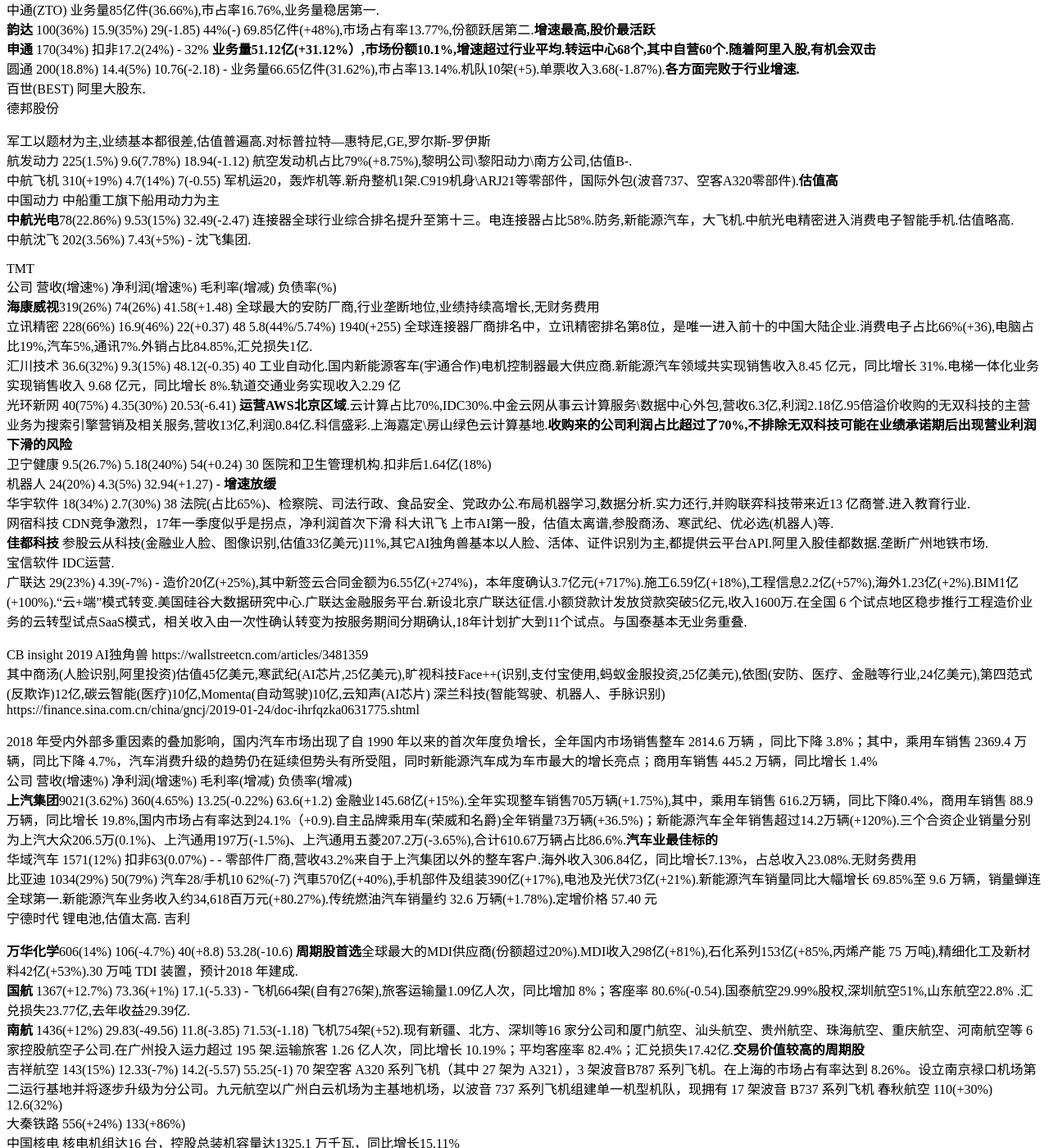
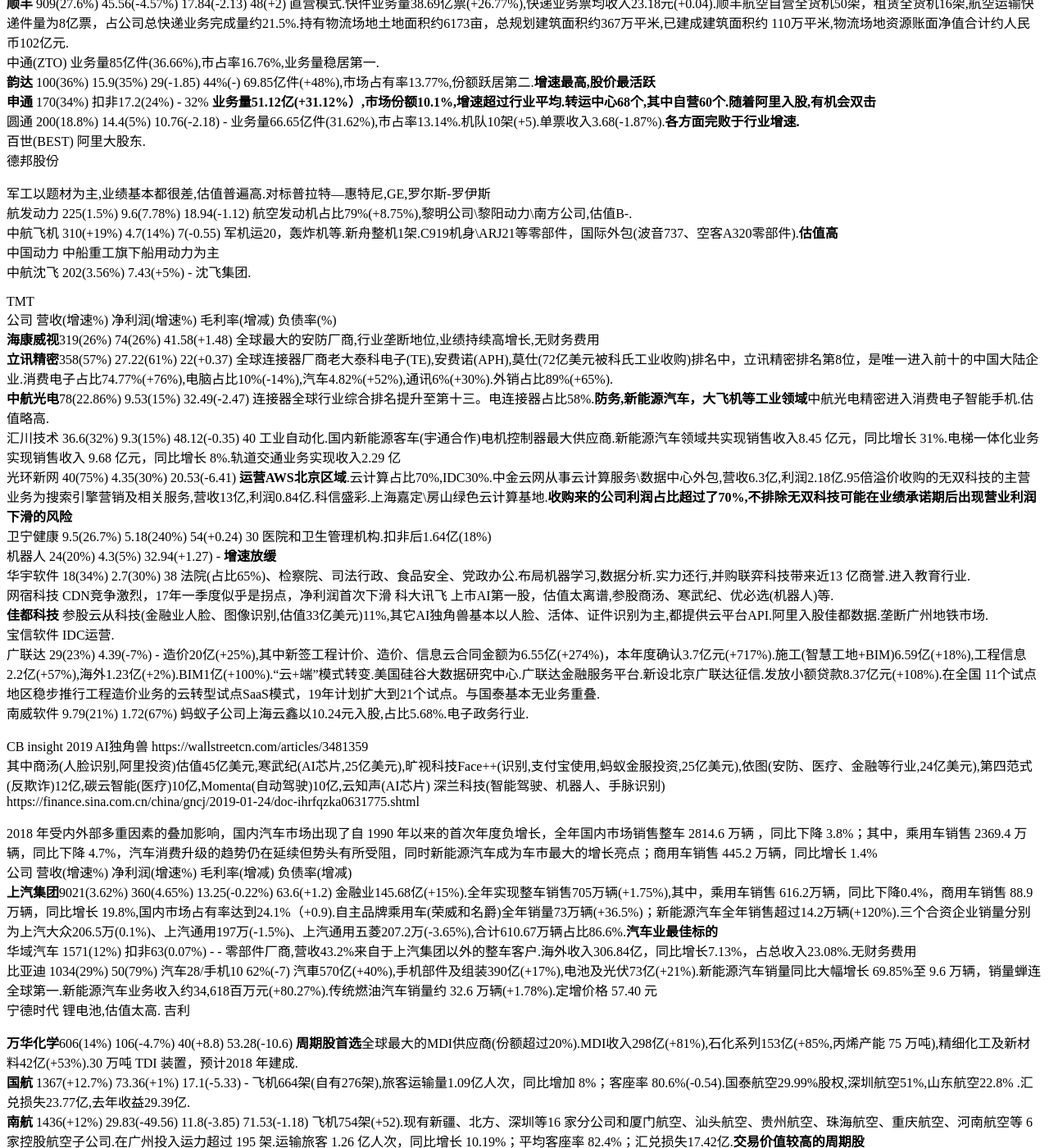
Before and after one commit to kingofhawks/kingofhawks.github.io, a Jekyll site: the page built from _posts/2018-10-27-重点上市公司2018年报汇总.md, in a window 1280 px wide and 1400 px high, scrolled down 10962 px. Shown: the whole window at 82% size. Built offline with Jekyll 4.4.1, drawn with Linux system fonts in a browser that asks for light colours; our own code applies the rules of GitHub Pages for plain Markdown files; some of the changed text lies outside the part shown.

Commit message:
update post

```diff
--- a/_posts/2018-10-27-重点上市公司2018年报汇总.md
+++ b/_posts/2018-10-27-重点上市公司2018年报汇总.md
@@ -64,7 +64,7 @@
 **复星医药**    249(+34%)        27(-13%)       58.94(+4.87)  52(+9.7)      25(63%/8.3%)        3796     药品186亿(+28%,BE共9个:苯磺酸氨氯地平片（施力达）、草酸艾司西酞普兰片（启程）、阿法骨化醇片（立庆）等.心血管、中枢神经、代谢及消化、抗感染、肿瘤、血液、原料药),过亿29个(+8),匹伐他汀增速快.复宏汉霖估值200亿6个单抗（11个适应症）获批临床，其中3个三期;医院25.6亿(+22%),床位4118张(+300);IVD+器械36亿(+13%),达芬奇手术机器人手术量增长超20%.美中互利旗下和睦家,挂号网持股近10%.与Kite Pharma在上海设立合营企业打造免疫治疗产业平台.Alma Lasers营收7.8亿(+14%).国药一致年报中提到复星持股国药产业49%,后者持股国药控股56.79%,相当于间接持股国药控股27.82%。**研发投入资本化占比35%,老板争议大**.完成Gland Pharma 的收购,境外资产占比27%,包括Sisram，瑞典呼吸机器械企业 Breas以及法国药品分销公司Tridem Pharma.**奥鸿药业**由于奥德金小牛血辅助用药销量减少，实现净利润人民币 22,961.81万(-39.00%)
 **华东医药**    278(9.66%)       17.8(+24%)    85.76(+2.08)   45(-2)        4.6(74%/6.95%)       496(+86)     **BE2个**过亿7个，阿卡波糖20亿(17年公立医疗机构终端60亿,全球主要中国在用这个药了),百令胶囊20亿,环孢素4亿(BE)。中美华东营收66.13亿(+21.72%)，净利润13.36亿元(占比75%,+21.57%).到2020年实现工业销售100亿元.多个胰岛素临床前研究.商业212亿(+7.36%)**受商业拖累增速首次低于10%**
 **信立泰**      46.5(+12%)       14.58(+0.44%)     80(-1)     -           8.04(83%/17%)     696(+39)  **BE3个,泰嘉和地氯雷他定,匹伐他汀钙**过亿7个,抗血小板聚集药物泰嘉75mg(原研赛诺菲波立维占比58%,17年氢氯吡格雷公立终端114亿,信立泰占比30.86%),营收35亿占比70%,中标4+7.1.1新药阿利沙坦酯(信立坦)进入国家医保目录.无财务费用,分红率52%.泰仪替格瑞洛首仿上市.特立帕肽(骨质疏松)已提交上市申请有望年底获批.比伐卢定(抗凝)收入约2亿元(+50%),贝那普利1.1亿.头孢原料药7.33亿(-9%),制剂34亿(+13%).金凯营收1.63亿,盈利2600万.**低调务实,研发聚焦心血管领域,渐入佳境,有望迎来拐点.http://www.menet.com.cn/info/201810/201810301125132513_138129.shtml**
-**丽珠集团**    88.6(3.86%)        9.47(15%)       -         -          6.87(19%/7.76%)      721(+135)     健康元持股44.8%.**看点丽珠单抗A轮估值5.5亿美元(持股55.13%,健康元持有35.75%，云峰9.12%)**抗肿瘤辅助药、辅助生殖(注射用尿促卵泡素)、消化及精神神经用药.**参芪扶正10亿(-36%),占比11.36%(-6.8)**.促性激素16亿(+20%),其中尿促卵泡素5.9亿(+7.8%)，醋酸亮丙瑞林微球(女性)7.6亿(+40%).消化道12.47亿(27%),其中艾普拉唑5.88亿(+37%),丽珠得乐1.63亿(-1%),雷贝拉唑2.27亿(+40%).鼠神经生长因子丽康乐4.43亿(-14%),诊断试剂6.97亿(+10%).原料药23亿(+12%),其中阿卡波糖(供应中美华东),酶酚酸,头孢夫辛钠,米尔贝肟,林可霉素,美伐他汀.初步形成“丽珠试剂+丽珠单抗+丽珠圣美+丽珠基因”的精准医疗的产业链布局.
+**丽珠集团**    88.6(3.86%)       9.47(15%)       -         -          6.87(19%/7.76%)      721(+135)   **看点丽珠单抗A轮估值5.5亿美元(持股55.13%,健康元持有35.75%，云峰9.12%),目标2022年IPO**抗肿瘤辅助药、辅助生殖(注射用尿促卵泡素)、消化及精神神经用药.**参芪扶正10亿(-36%),占比11.36%(-6.8)**.促性激素16亿(+20%),其中尿促卵泡素5.9亿(+7.8%)，醋酸亮丙瑞林微球(女性)7.6亿(+40%).消化道12.47亿(27%),其中艾普拉唑5.88亿(+37%),丽珠得乐1.63亿(-1%),雷贝拉唑2.27亿(+40%).鼠神经生长因子丽康乐4.43亿(-14%),诊断试剂6.97亿(+10%).原料药23亿(+12%),其中阿卡波糖(供应中美华东),酶酚酸,头孢夫辛钠,米尔贝肟,林可霉素,美伐他汀.初步形成“丽珠试剂+丽珠单抗+丽珠圣美+丽珠基因”的精准医疗的产业链布局.
 华润双鹤       80(29%)        9.69(15%)      57.93(+4.63)    21.4           2.8(10%/3.4%)      413(36)      BE2个:氨氯地平片\盐酸特拉唑嗪片.慢病(三高)+专科(儿科/肾科)+输液.输液28亿(+21%),行业第三.慢病30亿(+26%),高血压全覆盖.匹伐他汀冠爽.专科8.46亿(+58%),其中儿科(珂立苏+25%,新生儿呼吸窘迫综合征、小儿氨基酸+50%过亿)、肾科腹膜透析液过亿市场排名第二(+81%).华润赛科与辉瑞合作代理.
 中国医药      310(2%)          15.44(17%)       14.12(+2.31)    65(+3)          1.74(52%/3.04%)   593(+62)       工业收入58.46亿(+45%),全国排名55.净利润4.73亿(+27%),占比12%,阿托伐他汀钙胶囊(销售量+7%)、瑞舒伐他汀钙胶囊(+73%)销售规模大幅增长.商业和国际贸易均略有下滑.**业务太杂,看点不多**
 **乐普医疗**   63(40%)       12(35%)         70(+7）        -           3.76(60%/7.42%)     1769(+518)      心血管器械(AI心电图)\三高抗凝抗心衰五类药物\服务\新型医疗布局不错.全降解血管支架、双腔起搏器、封堵器.BE两个：硫酸氢氯吡格雷11.8亿(+73%)、阿托伐他汀钙8.8亿(+143%).未来目标完成苯磺酸氨氯地平、缬沙坦、阿卡波糖、替格瑞洛、瑞舒伐他汀钙、替诺福韦酯、阿哌沙班、利伐沙班等一系列品种BE研究.甘精胰岛素(辽宁博鳌生物持股40%)预计上半年报产.基因测序概念繁多。通过并购获得苯磺酸氨氯地平、缬沙坦、氯沙坦钾氢氯噻嗪等降压品种.器械29亿(+15%,占比已低于50%),净利润7.68亿(+19%),其中支架14亿(+20%),IVD(POCT)3.2亿(+15%).药品31.7亿(+82%),首次超过器械收入,净利润7.35亿(+36%).君实生物持股1100万股.乐普生物20%.参股北京人寿10%.**心血管首选**
@@ -73,6 +73,7 @@
 东阳光药     22.47(60%)      9.43(45.7%)  可威颗粒和胶囊分别实现收入16.18亿元（+68%）和6.29亿元(+43%)合计占总营业收入的89.5%
 华海药业  50(22%)        6.39(27%)        55.83(+6.04)       -             4.38(20%/8.76%)       1308(+236)  共7个制剂产品（9 个品规）通过BE,国内最多. 以心脑血管类、神经系统类为主导.制剂26亿(+34%),核心品种盐酸帕罗西汀片(抗抑郁)销量同比增长24%，氯沙坦钾片销量增长85%，厄贝沙坦氢氯噻嗪片销量增长153%.原料药21亿(+13.8%).**出口占70%,沙坦药FDA癌症门**全球最大的普利、沙坦类原料药供应商,销售额分别为4.15 亿元（+13.4%）/9.39 亿元（+5.9%).
 康弘药业   27.86(9.7%)    6.44(29%)      90.36(-0.07)    14             3.5(139%/12.56%)      407(+45)    再生元(REGN)阿柏西普超26亿美元,安维汀(贝伐珠单抗)和诺华(雷珠单抗).中枢神经、消化系统.在研多个单抗重磅仿制药.中成药10.8亿(+4.22%),占比39%(-2).化学药10.8亿(+5.86%),占比39%.生物药6.18亿(+30%),占比22%(+3.4).45%研发投入资本化.俞总出去创办了信达生物，超牛.**康柏西普单药打天下**
+健康元      112(3.94%)       扣非6.31(26%)   62.48(-0.56)  -              7.08(34%/7.62%)     1160       **持有丽珠集团44.81%**朱保国与二马关系都不错.出资2.26亿元投资上海云锋新创股权投资中心(有限合伙),占比云锋新创7.33%。出资人民币7334万投资上海经颐投资中心(有限合伙),占上海经颐7.3267%,上海经颐投资参股蚂蚁金服0.42%,公司进而间接参股蚂蚁金服0.0308%的股权。大股东还持有微众银行20%股权.看点：1、丽珠单抗直接加间接持股合计60.45%(重组人绒促性素完成三期临床并报产,国内市场容量2亿左右)有望单独上市. 2、**呼吸吸入制剂研发，异丙托溴铵气雾剂、布地奈德气雾剂已完成发补资料研究并申报生产。妥布霉素吸入溶液正在进行临床试验研究。沙美特罗氟替卡松吸入粉雾剂、盐酸铵溴索吸入溶液、富马酸福莫特罗吸入溶液、吸入用布地奈德混悬液(2018年国内超50亿,正大天晴、深圳太太药业和长风药业按照新4类先后提交了上市申请)等项目获批临床。复方异丙托溴铵吸入溶液、左旋沙丁胺醇吸入溶液等项目已提交注册申报.**境外资产40亿,占比16%.海滨制药营收11.96亿(-7%),净利润2.15亿(+5%),美罗培南及原料药.焦作健康元实现销售收入12.70 亿元(+25%)，实现净利润贡献为2.12 亿元(+136%),重点产品7-ACA.保健品及OTC营收约为 3.27亿元(-1%)，净利润约0.51亿(-24%)
 双鹭药业    12.4(23%)        5.33(+18%)     70.6(+5.49)     5              1.07(+5%/8.62%)      271(+4)   辅酶为主,持续多年下滑.**超重磅品种来那度胺终于上市**帕马度胺获批临床.研究开发重点主要围绕在重组蛋白和抗体药物.参股长风药业10%**单一客户占比47%**
 现代制药     85(-6.66%)        5.15(+8%)     43.33(+7.18)    49(-4.2)       3.08(-7.52%/3.97%)     908(+502?)  BE1个:头孢呋辛酯片(达力新).过亿21个.原料药31亿(-25%),制剂51亿(14.65%).其中抗感染45亿(-15%),心血管9亿(+11.5%),抗肿瘤4.64亿(+16%),代谢3.39亿(+54%),麻醉3.75亿(+11%).重点产品硝苯地平控释片欣然5.45亿(+13.5%),马来酸依那普利片1.37亿持平,普伐他汀钠片0.4亿,甘露聚糖肽1.16亿持平,甲泼尼龙琥珀酸钠,达力芬(头孢)2.28亿(-20%).在原料药涨价大环境下,威奇达断崖式下跌,营收25.8亿,利润0.29亿(-90%),7ACA销量802吨(-64%),6APA销量2296吨(-70%),青霉素工业盐1929吨(-49%),与川宁生物直接竞争.中抗制药0.65亿(-40%).致君制药营收12.44亿,利润2亿(-10%).国药一心营收3.8亿,利润1亿(-10%).青海制药0.36亿(+10%),坪山制药0.42亿,荣生制药6783万(+18%),现代哈森0.51亿,天伟生物(尿促卵泡素原料药)营收3.39亿,利润1.55亿持平,现代海门(原料药,-6000万,减亏2千万),中联药业(中药,-3905万,减亏2千万).**2016年77亿巨资置入的公司一堆抗生素垃圾,9家交易标的业绩承诺2017年有6家没达标,达成的3家全是小块头,严重缺乏诚信!收购形成商誉4.3亿,本期减值3370万.累计担保金额合计超过47亿占净资产77%!国企诚信一样无底线!**财务费用2.7亿(+4.86%)
 恩华药业    38.5(13%)        5.24(33%)       83.76(+1.34)   30             1.72(54%/3.42%)       297(+27)      专注中枢神经系统.麻醉12.5亿(+40%),精神类8.66亿(+23%),神经类1.27亿(+34%).商业(亏损)13.8亿(-6%),恩华连锁72家(2.38亿).好欣晴亏
@@ -80,10 +81,10 @@
 **京新药业** 22(18%)         2.64(32%)      58.57(+5)     -              1.64(49%/7.4%)       526(+19)  **BE4个:瑞舒伐他汀钙片(17年市场容量50亿+，原研AZ可定占比超50%)5mg/10mg(京诺超5亿,占比10%+),盐酸舍曲林片,左乙拉西坦片,氨氯地平(中标4+7,17年中国公立医疗机构终端销售额为56.89亿,辉瑞34亿)**主要在心血管、消化道、精神领域.京可新（匹伐他汀钙分散片）销售近5000万元,康复新销售超2亿元.巨烽(医疗影像显示)不达标,营收3.98亿元，同比增长24%,净利润0.42亿,计提1.56亿商誉.
 贝达药业     10.26(-0.84%)   2.57(-30%)      95.74(-1.09)   12            3.8(135%/37%)       253(+7)      单药1.1类靶向新药埃克替尼(凯美纳)销量增长42%,药价大幅下降,竞争激烈。多个1类新药进入临床,两年内难有新药上市.
 
-健康元   朱保国与二马关系都不错.出资2.26亿元投资上海云锋新创股权投资中心(有限合伙),占比云锋新创7.33%。出资人民币7334万投资上海经颐投资中心(有限合伙),占上海经颐7.3267%,上海经颐投资参股蚂蚁金服0.42%,公司进而间接参股蚂蚁金服0.0308%的股权。大股东还持有微众银行20%股权.业务看点：1、丽珠单抗有望单独上市. 2、呼吸吸入制剂研发，其中布地奈德气雾剂和异丙托溴铵气雾剂已报产，左旋沙丁胺醇吸入溶液有望获批免临床直接上市，另有重磅品种布地奈德混悬液已完成BE(2018年国内超50亿,正大天晴、深圳太太药业和长风药业按照新4类先后提交了上市申请)和海滨制药舒利迭仿制药已经进入临床
+
 信达生物   PD1信迪利单抗已获批上市,拥有20个在研新药,尚未产生药品收入,2018年研发开支同比增加6.1亿元，达到12.22亿元.
 百济神州   全年营收1.98亿美元，Abraxane注射用紫杉醇，Revlimid(来那度胺)及Vidaza这3个产品中国销售收入1.31亿美元，外部合作带来6734万美元。2018年研发投入6.79亿美元，聚焦于肿瘤领域,较2017年的2.69亿美元增长了152%，是研发投入最高的中国生物医药企业.
-
+君实生物   拓益是首个获批上市的国产PD1单抗,用于黑色素瘤的治疗.
 
 
 药明生物 营业收入25.35亿元（+56.6%），净利润6.31亿元（+249.6％），经调整净利润7.51亿元（+173.6％），未完成订单量总额36亿美元（+146.2％）。其中超过一半的营收来自北美地区（12.84亿元，占比50.6%）。估值可怕.
@@ -310,13 +311,13 @@
 兴业银行  1399(-10%)    572(6.22%)    64168(5.44%)  0.92(-0.03)/1.44(-0.56)  1.59(-0.06)/211(+1)   9.67(+0.43)
 浦发银行   1715(1.73%)   559(3%)      62896(4.78%)   0.91(-0.01)/1.87(+0.12)  1.92(-0.22)/156   13.67(+1.65)
 民生银行    1567(-7%)    503(4%)       59948(1.57%)  0.85(-0.01)/1.35(-0.39)  1.75(+0.04)/134   8.87(-0.01)
-光大银行     1102(20%)   337(6.67%)     43573(6.58%) 0.8(0.02)/1.5(+0.18)     1.59(-)/176(+18)  10.09(+0.1)
+光大银行     1102(20%)   337(6.67%)    43573(6.58%)  0.8(0.02)/1.5(+0.18)     1.59(-)/176(+18)  10.09(+0.1)
 平安银行    1167(10.3%)   248(+7%)     34185(+5%)    0.73(+0.02)/2.26(+0.06)  1.75(+0.05)     9.39(+0.21)**零售转型**
-江苏银行     338(7%)       118(11%)        17705(+10%)    0.74(-0.08)     1.41(-0.02)      10.4(+0.02)   1.44(-)      184(+3) 双10增长
+江苏银行     338(7%)       118(11%)    17705(+10%)    0.74(-0.08)     1.41(-0.02)      10.4(+0.02)   1.44(-)      184(+3) 双10增长
 **宁波银行** 289(14.28%)    112(19.93%) 11164(8.18%)  1.04(0.07)/2.2(0.03) 0.78(-0.04)/521(29)    11.22(2.81)
-**南京银行** 248(-6.68%)    96.68(17%)     11411(7.26%)   0.88(-)         0.86(-0.01)      9.37(-0.4)    1.85(-0.31)  462(+5.22) 江苏省13个地级市机构全覆盖,上海总部.江苏收入占比88.6%.并已进入浙江，上海.鑫元基金80%,净利润1.69亿.江苏金融租赁26.86%,蘇寧消費金融有限公司15%,日照銀行20%.
-**重庆农商行** 260.9(8.85%)   91.64(1.73%)  9506(4.95%)     -              1.29(+0.31)    10.96(+0.56) 全国最大农商行
-**贵阳银行** 124(22%)        45.3(24%)     4641(24.67%)    1.1(-0.11)    1.34(-0.08)      9.54(-1.97)    2.56(-0.2)    270(+34)  **营收增速放缓较多**贵州省资产第一,省外仅有成都分行.贵阳收入占比74%.贵州GDP增速全国第一.
+**南京银行** 248(-6.68%)    96.68(17%)  11411(7.26%)   0.88(-)         0.86(-0.01)      9.37(-0.4)    1.85(-0.31)  462(+5.22) 江苏省13个地级市机构全覆盖,上海总部.江苏收入占比88.6%.并已进入浙江，上海.鑫元基金80%,净利润1.69亿.江苏金融租赁26.86%,蘇寧消費金融有限公司15%,日照銀行20%.
+**重庆农商行** 260.9(8.85%) 91.64(1.73%) 9506(4.95%)     -              1.29(+0.31)    10.96(+0.56) 全国最大农商行
+**贵阳银行** 126(1%)        51(13%)     5033(8.45%)    1.08(-0.02)/2.25(-0.31) 1.35(+0.01)/266(-3)   11.22(+1.68) **营收增速放缓较多**贵州省资产第一,省外仅有成都分行.贵阳收入占比74%.贵州GDP增速全国第一.
 **常熟银行** 50(11%)         12.6(21%)     1458(+12%)      0.96(+0.08)   1.14(-0.26)       9.92(-1.01)     2.76(-0.28)**325.93(+91.10)**常熟地区占比56%(-5),省内33%(+2),省外11%(+3),覆盖江苏省 70%的地级市.**计划2018年净利润16亿.**
 无锡银行     28.5(13%)        9.95(11%)     1371(10%)       0.76(+0.02)    1.38(-0.01)      9.93(-0.35)     1.93(+0.18)  193(-7)   .
 
@@ -343,9 +344,10 @@
 **中国建筑**1.2(13.78%) 382(16%)        -            10.49(+0.38)  完美.
 **万科** 2976(22%)      337(20%)        6069(14.5%)   25.8(+6)     84.59(+0.61)  30.9  2018年全国市场占有率为4.05%，提高0.09个百分点.结算面积 2,191.4 万平方米，同比增长 10.7%；实现结算收入 2,846.2 亿元，同比增长 22.1%；房地产业务的结算均价为 12,988 元/平方米（2017 年：11,765 元/平方米）住宅占比84.9%.万科物业98亿(+33%).物流地产万纬物流,普洛斯(PLD)第一大股东.
 华润置地  1211(18.88%)  193(17%)       2106(22.3%)
+**保利** 1945(32%)    189(20%)        4048亿(+30%)   32.49(+1.45)   77.97(+0.7)   市占率2.7%.地产金融板块，房地产基金管理规模1000亿元.
 融创      1247(89%)    165(50%)        4608.3(27%)   销售额排名行业第四名
 龙湖      1158(60%)    128.5(31.5%)    2006(28.5%)    34.1  长租公寓冠寓已开业5.3万余间，开业超过六个月的项目出租率为87.4%。2018年租金收入为4.26亿元(+961.4%)
-**保利** 1463(-5%)    156(25.8%)       3092亿(+47%)   31(+2)       77.28(+2.52)   地产金融板块，房地产基金管理规模785亿元；小额贷款业务规模达4.93亿元.保利物业实现营业收入32.4 亿元，归母净利润 2.3 亿.
+
 招商蛇口  882(16%)      152(20%)       1706亿元(+51%)   -     有部分园区开发和油轮业务,占比9%左右.
 世茂     855(21.4%)     123.1(16.3%)    1762(74.8%) 自持酒店已开业22家，拥有客房数近7000间
 旭辉控股  423(33%)      71.18(15.6%)     1520(46%)     -             79.5(+2.1)
@@ -377,13 +379,13 @@
 航发动力   225(1.5%)     9.6(7.78%)      18.94(-1.12)     航空发动机占比79%(+8.75%),黎明公司\黎阳动力\南方公司,估值B-.
 中航飞机  310(+19%)      4.7(14%)        7(-0.55)         军机运20，轰炸机等.新舟整机1架.C919机身\ARJ21等零部件，国际外包(波音737、空客A320零部件).**估值高**
 中国动力                                                  中船重工旗下船用动力为主
-**中航光电**78(22.86%)  9.53(15%)       32.49(-2.47)    连接器全球行业综合排名提升至第十三。电连接器占比58%.防务,新能源汽车，大飞机.中航光电精密进入消费电子智能手机.估值略高.
 中航沈飞   202(3.56%)   7.43(+5%)         -      沈飞集团.
 
 TMT
 公司       营收(增速%)      净利润(增速%)    毛利率(增减)      负债率(%)
 **海康威视**319(26%)        74(26%)         41.58(+1.48)    全球最大的安防厂商,行业垄断地位,业绩持续高增长,无财务费用
-立讯精密   228(66%)        16.9(46%)      22(+0.37)       48           5.8(44%/5.74%)      1940(+255)       全球连接器厂商排名中，立讯精密排名第8位，是唯一进入前十的中国大陆企业.消费电子占比66%(+36),电脑占比19%,汽车5%,通讯7%.外销占比84.85%,汇兑损失1亿.
+**立讯精密**358(57%)        27.22(61%)      22(+0.37)       全球连接器厂商老大泰科电子(TE),安费诺(APH),莫仕(72亿美元被科氏工业收购)排名中，立讯精密排名第8位，是唯一进入前十的中国大陆企业.消费电子占比74.77%(+76%),电脑占比10%(-14%),汽车4.82%(+52%),通讯6%(+30%).外销占比89%(+65%).
+**中航光电**78(22.86%)     9.53(15%)       32.49(-2.47)    连接器全球行业综合排名提升至第十三。电连接器占比58%.**防务,新能源汽车，大飞机等工业领域**中航光电精密进入消费电子智能手机.估值略高.
 汇川技术  36.6(32%)         9.3(15%)       48.12(-0.35)    40              工业自动化.国内新能源客车(宇通合作)电机控制器最大供应商.新能源汽车领域共实现销售收入8.45 亿元，同比增长 31%.电梯一体化业务实现销售收入 9.68 亿元，同比增长 8%.轨道交通业务实现收入2.29 亿
 光环新网   40(75%)         4.35(30%)       20.53(-6.41)       **运营AWS北京区域**.云计算占比70%,IDC30%.中金云网从事云计算服务\数据中心外包,营收6.3亿,利润2.18亿.95倍溢价收购的无双科技的主营业务为搜索引擎营销及相关服务,营收13亿,利润0.84亿.科信盛彩.上海嘉定\房山绿色云计算基地.**收购来的公司利润占比超过了70%,不排除无双科技可能在业绩承诺期后出现营业利润下滑的风险**
 卫宁健康  9.5(26.7%)       5.18(240%)       54(+0.24)      30            医院和卫生管理机构.扣非后1.64亿(18%)
@@ -392,8 +394,8 @@
 网宿科技                                                                CDN竞争激烈，17年一季度似乎是拐点，净利润首次下滑 科大讯飞 上市AI第一股，估值太离谱,参股商汤、寒武纪、优必选(机器人)等.
 **佳都科技** 参股云从科技(金融业人脸、图像识别,估值33亿美元)11%,其它AI独角兽基本以人脸、活体、证件识别为主,都提供云平台API.阿里入股佳都数据.垄断广州地铁市场.
 宝信软件   IDC运营.
-广联达    29(23%)         4.39(-7%)        -     造价20亿(+25%),其中新签云合同金额为6.55亿(+274%)，本年度确认3.7亿元(+717%).施工6.59亿(+18%),工程信息2.2亿(+57%),海外1.23亿(+2%).BIM1亿(+100%).“云+端”模式转变.美国硅谷大数据研究中心.广联达金融服务平台.新设北京广联达征信.小额贷款计发放贷款突破5亿元,收入1600万.在全国 6 个试点地区稳步推行工程造价业务的云转型试点SaaS模式，相关收入由一次性确认转变为按服务期间分期确认,18年计划扩大到11个试点。与国泰基本无业务重叠.
-
+广联达    29(23%)         4.39(-7%)        -     造价20亿(+25%),其中新签工程计价、造价、信息云合同金额为6.55亿(+274%)，本年度确认3.7亿元(+717%).施工(智慧工地+BIM)6.59亿(+18%),工程信息2.2亿(+57%),海外1.23亿(+2%).BIM1亿(+100%).“云+端”模式转变.美国硅谷大数据研究中心.广联达金融服务平台.新设北京广联达征信.发放小额贷款8.37亿元(+108%).在全国 11个试点地区稳步推行工程造价业务的云转型试点SaaS模式，19年计划扩大到21个试点。与国泰基本无业务重叠.
+南威软件   9.79(21%)      1.72(67%)   蚂蚁子公司上海云鑫以10.24元入股,占比5.68%.电子政务行业.
 
 
 CB insight 2019 AI独角兽  https://wallstreetcn.com/articles/3481359
```
